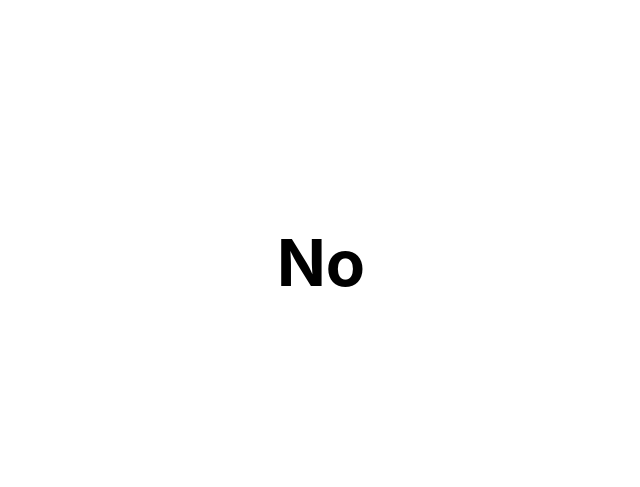
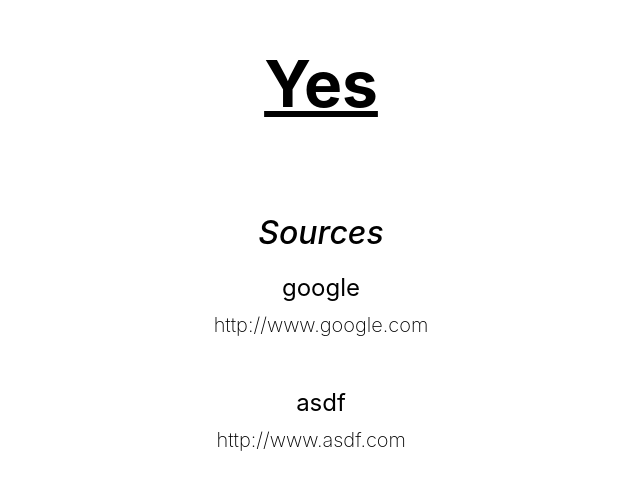
Before and after one commit to yoiang/isthisfinallyover, a Next.js app: page / in a window 1280 px wide. Shown: the part 137-624 px from the top of the page, without its empty margins (319-959 px from the left). Built offline with nearby package versions, Linux system fonts and the light colour scheme.

Commit message:
Autoupdate and sources

```diff
--- /dev/null
+++ b/constants/api.ts
@@ -0,0 +1,3 @@
+export default {
+    over: '/api/over'
+}
--- /dev/null
+++ b/model/IsItFinallyOver.ts
@@ -0,0 +1,13 @@
+export type Over = {
+    over: true
+
+    sources: [string, string][]
+}
+
+export type NotOver = {
+    over: false
+}
+
+export type IsItFinallyOver = {
+    over: Over | NotOver
+}
--- a/package.json
+++ b/package.json
@@ -10,7 +10,8 @@
   "dependencies": {
     "next": "10.0.0",
     "react": "17.0.1",
-    "react-dom": "17.0.1"
+    "react-dom": "17.0.1",
+    "swr": "^0.3.8"
   },
   "devDependencies": {
     "@types/node": "^14.14.6",
--- a/pages/api/hello.js
+++ /dev/null
@@ -1,6 +0,0 @@
-// Next.js API route support: https://nextjs.org/docs/api-routes/introduction
-
-export default (req, res) => {
-  res.statusCode = 200
-  res.json({ name: 'John Doe' })
-}
--- /dev/null
+++ b/pages/api/over.ts
@@ -0,0 +1,13 @@
+import { NextApiRequest, NextApiResponse } from 'next'
+import { Over, NotOver } from '../../model/IsItFinallyOver'
+
+export const over = () : Over | NotOver => {
+  return {
+    over: true,
+    sources: [["google", "http://www.google.com"], ["asdf", "http://www.asdf.com"]]
+  }
+}
+
+export default async (req: NextApiRequest, res: NextApiResponse<Over | NotOver>) => {
+  return res.status(200).json(over())
+}
--- a/pages/index.js
+++ /dev/null
@@ -1,19 +0,0 @@
-import Head from 'next/head'
-import styles from '../styles/Home.module.css'
-
-export default function Home() {
-  return (
-    <div className={styles.container}>
-      <Head>
-        <title>Is This Finally Over?</title>
-        <link rel="icon" href="/favicon.ico" />
-      </Head>
-
-      <main className={styles.main}>
-        <h1 className={styles.title}>
-          No
-        </h1>
-      </main>
-    </div>
-  )
-}
--- /dev/null
+++ b/pages/index.tsx
@@ -0,0 +1,81 @@
+import { GetStaticProps } from 'next'
+import Head from 'next/head'
+import { Fragment } from 'react'
+import { NotOver, Over } from '../model/IsItFinallyOver'
+import styles from '../styles/Home.module.css'
+import {over} from './api/over'
+import useIsItFinallyOver from './useIsItFinallyOver'
+
+export interface Props {
+  initialOver: Over | NotOver
+}
+
+export default function Home(props: Props) {
+  const { result, error } = useIsItFinallyOver({
+    refreshInterval: 1000
+  })
+
+  const renderSources = (sources: [string, string][]) => {
+    return (
+      <Fragment>
+        <h2 className={styles.sectionTitle}>Sources</h2>
+             <div className={styles.grid}>
+              {
+                sources.map((source) => {
+                  return <div className={styles.card}>
+                    <h3><a href={source[1]}>{source[0]}</a></h3>
+                    <a href={source[1]}>{source[1]}</a>
+                  </div>
+                })
+              }
+        </div>
+      </Fragment>
+    )
+  }
+
+  const renderResult = (result: Over | NotOver | void, error: Error | void) => {
+    if (error) {
+      return <h1 className={styles.title}>
+              something happened, please refresh the page
+            </h1>
+    }
+
+    if (result) {
+      switch (result.over) {
+        case true:
+          return <Fragment>
+            <h1 className={styles.title}>Yes</h1>
+            {
+              result.sources.length > 0
+                ? renderSources(result.sources)
+                : null
+            }
+
+          </Fragment>
+
+        case false:
+          return <h1 className={styles.title}>No</h1>
+      }
+    } else {
+      return <h1 className={styles.title}>please wait...</h1>
+    }
+  }
+
+  return (
+    <div className={styles.container}>
+      <Head>
+        <title>Is This Finally Over?</title>
+        <link rel="icon" href="/favicon.ico" />
+      </Head>
+
+      <main className={styles.main}>
+          { renderResult(result || props.initialOver, error) }
+      </main>
+    </div>
+  )
+}
+
+export const getStaticProps: GetStaticProps<Props> = async (context) => {
+  const initialOver = over()
+  return { props: { initialOver } }
+}
--- /dev/null
+++ b/pages/useIsItFinallyOver.ts
@@ -0,0 +1,46 @@
+import React from 'react'
+import useSWR from 'swr'
+import api from '../constants/api'
+import { NotOver, Over } from '../model/IsItFinallyOver'
+
+export interface Props {
+    refreshInterval: number
+    initialData?: Response | void
+}
+const useIsThisFinallyOver = (props: Props) => {
+    const [error, setError] = React.useState<Error | null>(null)
+    const [result, setResult] = React.useState<void | Over | NotOver>(null)
+
+    const { data, error: swrError } = useSWR(api.over, fetch, {
+        refreshInterval: props.refreshInterval,
+        initialData: props.initialData
+    })
+
+    React.useEffect(() => {
+        setError(swrError)
+    }, [swrError])
+
+    React.useEffect(() => {
+        if (data) {
+            data.json()
+                .then((json) => {
+                if (json.over === true) {
+                    setResult(json as Over)
+                } else {
+                    setResult(json as NotOver)
+                }
+
+                return json
+            })
+        } else if (result !== null) {
+            setResult(null)
+        }
+    }, [data])
+
+    return {
+        result,
+        error
+    }
+}
+
+export default useIsThisFinallyOver
--- a/styles/Home.module.css
+++ b/styles/Home.module.css
@@ -31,9 +31,86 @@
   margin: 0;
   line-height: 1.15;
   font-size: 4rem;
+  text-decoration: underline;
+}
+
+.sectionTitle {
+  margin: 0;
+  line-height: 1;
+  font-size: 2rem;
+  margin-top: 6rem;
+  font-weight: 500;
+  font-style: italic;
 }
 
 .title,
 .description {
   text-align: center;
 }
+
+.grid {
+  display: flex;
+  align-items: center;
+  justify-content: center;
+  flex-wrap: wrap;
+  max-width: 800px;
+  margin-top: 0rem;
+}
+
+.card {
+  margin: 1rem;
+  flex-basis: 45%;
+  padding: 0.5rem;
+  text-align: left;
+  color: inherit;
+  text-decoration: none;
+  border: 0px solid #eaeaea;
+  border-radius: 10px;
+  transition: color 0.15s ease, border-color 0.15s ease;
+}
+
+.card:hover,
+.card:focus,
+.card:active {
+  color: #0070f3;
+  border-color: #0070f3;
+}
+
+.card > h3 {
+  margin: 0 0 0.5rem 0;
+  font-size: 1.5rem;
+  text-align: center;
+  font-weight: 400;
+  font-style: ;
+}
+
+.card > p {
+  margin: 0;
+  font-size: 1.25rem;
+  line-height: 1.5;
+  font-weight: 200;
+}
+
+.card > a {
+  margin: 0;
+  font-size: 1.25rem;
+  line-height: 1.5;
+  font-weight: 200;
+}
+
+.card p {
+  margin: 0;
+  font-size: 1.25rem;
+  line-height: 1.5;
+}
+
+.logo {
+  height: 1em;
+}
+
+@media (max-width: 600px) {
+  .grid {
+    width: 100%;
+    flex-direction: column;
+  }
+}
```
Also changed, not shown: 1 other file (tests, documents, lock files or other folders).
